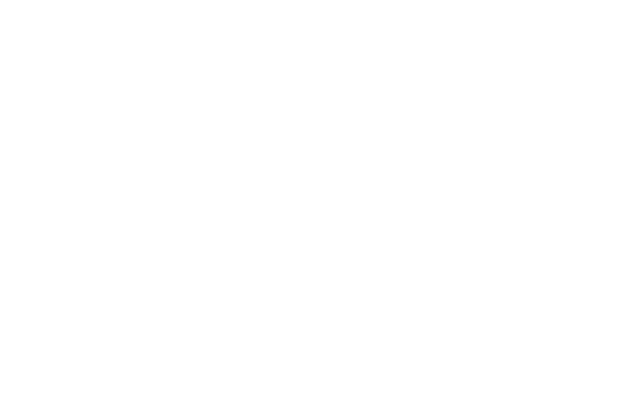
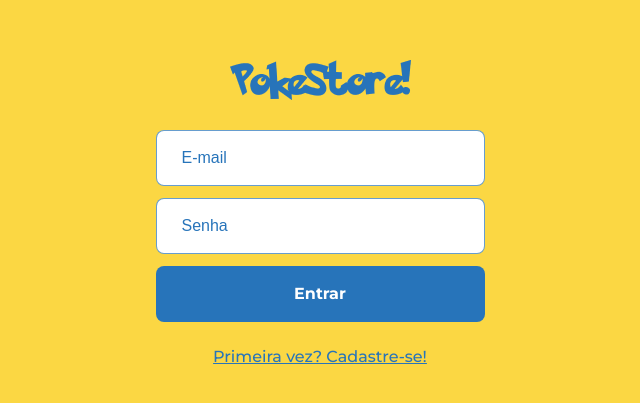
Before and after one commit to augustolfp/projeto14-pokestore-front, a React (Create React App) app: page /login in a window 1280 px wide. Before the commit this address had no page. Shown: the part 187-590 px from the top of the page, without its empty margins (320-960 px from the left). Built offline with nearby package versions, Linux system fonts and the light colour scheme.

Commit message:
tela login

```diff
--- a/package.json
+++ b/package.json
@@ -3,10 +3,13 @@
   "version": "0.1.0",
   "private": true,
   "dependencies": {
+    "axios": "^0.27.2",
     "react": "^17.0.2",
     "react-dom": "^17.0.2",
+    "react-loader-spinner": "^5.1.5",
     "react-router-dom": "^6.3.0",
-    "react-scripts": "^4.0.3"
+    "react-scripts": "^4.0.3",
+    "styled-components": "^5.3.5"
   },
   "scripts": {
     "start": "react-scripts start",
--- a/public/index.html
+++ b/public/index.html
@@ -4,6 +4,9 @@
     <meta charset="utf-8" />
     <meta name="viewport" content="width=device-width, initial-scale=1" />
     <title>PokeStore!</title>
+    <link rel="preconnect" href="https://fonts.googleapis.com">
+<link rel="preconnect" href="https://fonts.gstatic.com" crossorigin>
+<link href="https://fonts.googleapis.com/css2?family=Montserrat:ital,wght@0,100;0,200;0,300;0,400;0,500;0,600;0,700;0,800;0,900;1,100;1,200;1,300;1,400;1,500;1,600;1,700;1,800;1,900&family=Raleway:ital,wght@0,100;0,200;0,300;0,400;0,500;0,600;0,700;0,800;0,900;1,100;1,200;1,300;1,400;1,500;1,600;1,700;1,800;1,900&display=swap" rel="stylesheet">
   </head>
   <body>
     <noscript>You need to enable JavaScript to run this app.</noscript>
--- a/src/components/App.js
+++ b/src/components/App.js
@@ -1,18 +1,24 @@
 import "../assets/styles/reset.css";
 import { BrowserRouter, Routes, Route } from "react-router-dom";
 import React from "react";
+import { useState } from "react";
 import HomePage from "./HomePage/HomePage";
+import Login from "./Login";
 import UserContext from "../contexts/UserContext";
 
 export default function App() {
 
-    const contextValue = {};
+    const [token, setToken] = useState("");
+    const [name, setName] = useState("");
+    const contextValue = { token, setToken, name, setName };
+
 
     return(
         <UserContext.Provider value={ contextValue } >
             <BrowserRouter>
                 <Routes>
                     <Route path="/" element={<HomePage />} />
+                    <Route path="/login" element={<Login />} />
                 </Routes>
             </BrowserRouter>
         </UserContext.Provider>
--- /dev/null
+++ b/src/components/Login.js
@@ -0,0 +1,152 @@
+import { useState, useContext } from "react";
+import styled from "styled-components";
+import axios from "axios";
+import { Link, useNavigate } from "react-router-dom";
+import { ThreeDots } from "react-loader-spinner";
+import UserContext from "../contexts/UserContext";
+import logo from "../img/logo.png";
+
+export default function Login() {
+
+    const [email, setEmail] = useState("");
+    const [password, setPassword] = useState("");
+    const [isDisabled, setIsDisabled] = useState(false);
+    const {token, setToken} = useContext(UserContext);
+    const [loading, setLoading] = useState(false);
+    const navigate = useNavigate();
+
+
+    async function signInUser(event){
+        event.preventDefault();
+        setLoading(true)
+        setIsDisabled(true)
+
+        const user = {
+            email: `${email}`,
+            password: `${password}`
+        }
+        try {
+        const response = await axios.post("http://localhost:5000/login", user)
+        login(response)
+        }
+        catch (err){
+            treatError(err)
+        }
+    }
+
+    function login(response) {
+        console.log(response.data)
+        setToken(response.data)
+        console.log(token)
+        navigate('/home')
+    }
+
+    function treatError(err) {
+        alert(`${err.response.data}`)
+        setIsDisabled(false)
+        setLoading(false)
+    }
+
+    return (
+        <Container>
+            <img src={logo} />
+            <Form>
+                <form action="#" onSubmit={signInUser}>
+                    <input required disabled={isDisabled} type="email" id="emailInput" placeholder='E-mail' value={email} onChange={(e) => setEmail(e.target.value)} />
+                    <input required disabled={isDisabled} type="password" id="passInput" placeholder='Senha' value={password} onChange={(e) => setPassword(e.target.value)} />
+                    <button disabled={isDisabled} type="submit">
+                        { loading ?
+                        <div className="loader">
+                        <ThreeDots
+                        color="#FFFFFF" />
+                        </div> :
+                        "Entrar" }
+                        </button>
+                </form>
+            </Form>
+            <Link to="/cadastro">Primeira vez? Cadastre-se!</Link>
+        </Container>
+    )
+ }
+
+const Container = styled.div`
+display: flex;
+flex-direction: column;
+background: #FBD743;
+align-items: center;
+justify-content: center;
+width: 100%;
+height: 100vh;
+font-family: 'Montserrat';
+font-style: normal;
+font-weight: 500;
+font-size: 16px;
+line-height: 20px;
+color: #2774BA;
+
+    a, a:visited {
+        text-decoration: underline;
+        color: #2774BA;
+    }
+`
+
+const Form = styled.div`
+
+    margin: 30px 0 25px;
+
+    form {
+        display: flex;
+        flex-direction: column;
+        gap: 12px;
+        font-family: 'Raleway';
+        font-style: normal;
+        font-weight: 400;
+        font-size: 16px;
+        line-height: 23px;
+        color: #2774BA;
+
+        input {
+
+            box-sizing: border-box;
+            padding: 0 25px;
+            width: 329px;
+            height: 56px;
+            background: #FFFFFF;
+            border: 1px solid rgba(39, 116, 186, 0.7);
+            border-radius: 8px;
+            font-size: 16px;
+            line-height: 23px;
+            color: #2774BA;
+
+            ::placeholder {
+
+                color: #2774BA;
+            }
+            }
+
+
+        button {
+            width: 329px;
+            height: 56px;
+            background: #2774BA;
+            border-radius: 8px;
+            border: 0px;
+            font-family: 'Montserrat';
+            font-style: normal;
+            font-weight: 700;
+            font-size: 16px;
+            line-height: 20px;
+            display: flex;
+            align-items: center;
+            justify-content: center;
+            align-self: center;
+            color: #FFFFFF;
+        }
+
+        button:hover:enabled {
+            filter: brightness(115%);
+            cursor: pointer;
+            }
+
+    }
+`
```
Also changed, not shown: src/img/logo.png (added), 1 other file (tests, documents, lock files or other folders).
